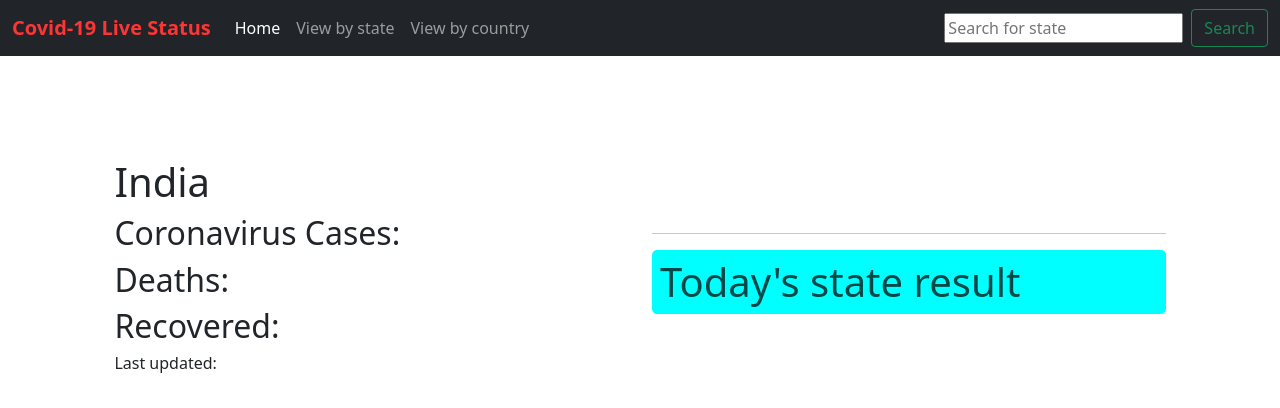
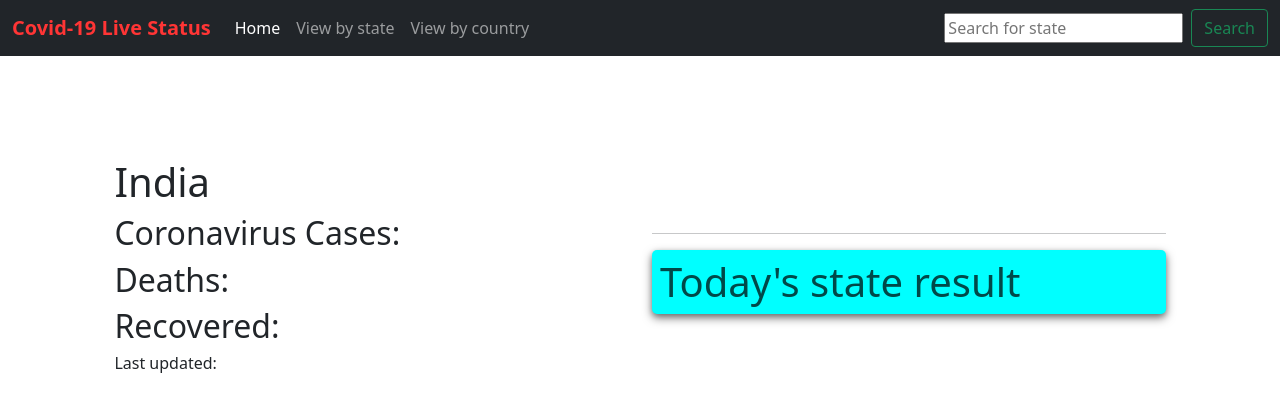
Before and after one commit to itsmohitkr/Covid-19-status, a plain HTML site: page index.html in a window 1280 px wide. Drawn offline with nearby package versions, Linux system fonts and the light colour scheme; no server answers.

Commit message:
shadow added

```diff
--- a/index.html
+++ b/index.html
@@ -44,7 +44,7 @@
     </nav>
 
     <div class="row align-items-center" >
-        <div class="col" >
+        <div class="col">
             <h1>India</h1>
             <h2>Coronavirus Cases:
                 <br><span id="totalconfirmed"></span></h2>
@@ -58,7 +58,9 @@
 
         <div class="col">
             <hr>
-            <h1 style="background-color: aqua;padding: 8px; color: rgba(0, 0, 0, 0.712); border-radius: 5px;">Today's state result</h1>
+            <h1
+                style="background-color: aqua;padding: 8px; color: rgba(0, 0, 0, 0.712); border-radius: 5px; box-shadow: 0 2px 5px 0 rgb(0 0 0 / 20%), 0 4px 10px 0 rgb(0 0 0 / 50%);">
+                Today's state result</h1>
 
             <h2 id="State_name" style="color:rgba(26, 25, 25, 0.678);"></h2>
             <h3 id="cnfrm" style="color: orangered;"></h3>
```
